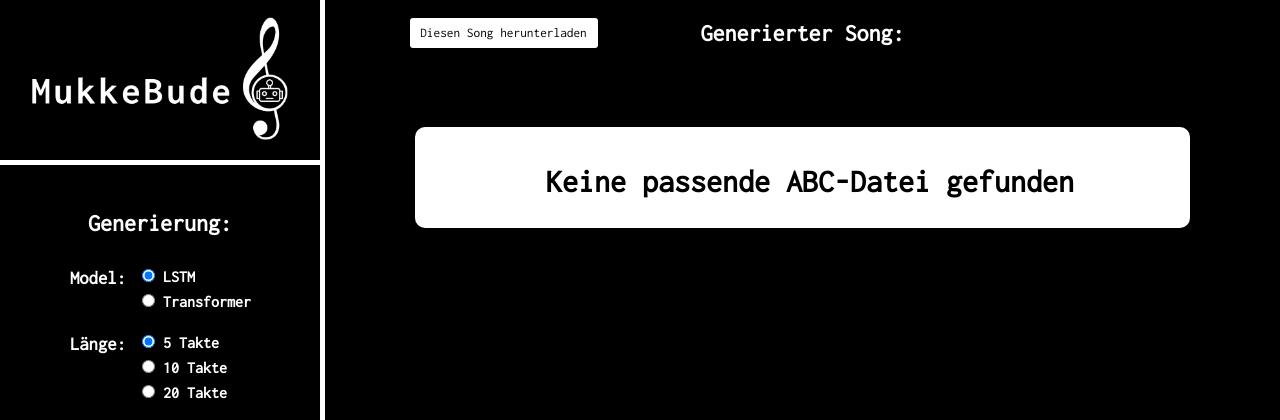
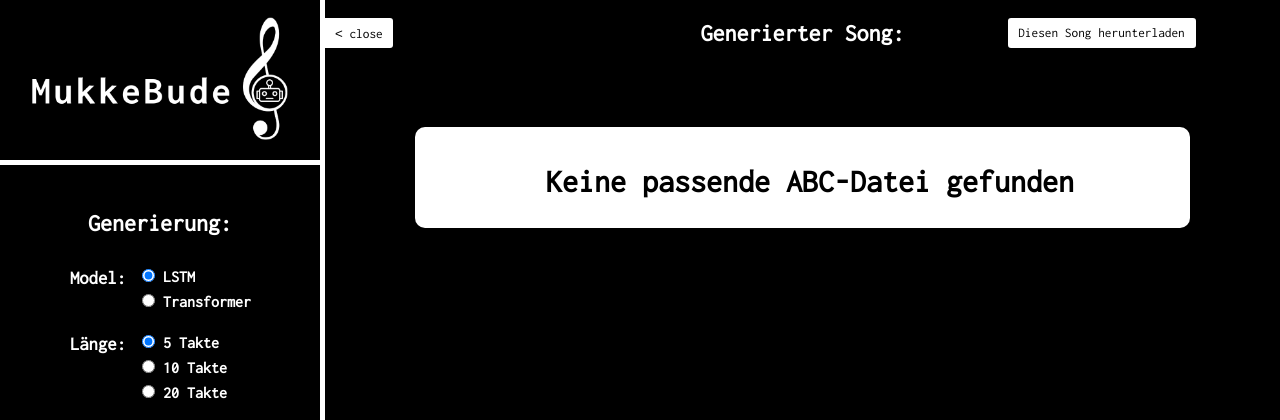
Before and after one commit to DHBW-FN-TIT20/Komposition-eines-Musikstuecks-mittels-Neuronaler-Netze, a Flask app: page /1 in a window 1280 px wide. Shown: the top 420 px of the page. Run offline with Flask 2, Linux system fonts and the light colour scheme; parts of the project's set-up code (start-up, migrations or seed data) failed here and were passed over.

Commit message:
made sideboard toggleable at width < 1300px

```diff
--- a/flask-webapp/static/script.js
+++ b/flask-webapp/static/script.js
@@ -2,6 +2,8 @@ const links = $('#links');
 const infoButton = $('#toggleInfo');
 const help = $('#help');
 const helpButton = $('#toggleHelp');
+const body = $('body');
+const sideboardButton = $('#toggle-sideboard');
 
 let abcString = '';
 let xmlhttp = new XMLHttpRequest();
@@ -67,6 +69,17 @@ let toggleHelp = () => {
     }
 }
 
+let toggleSideboard = () => {
+    console.log(body.css('grid-template-columns'));
+    if (body.css('grid-template-columns').startsWith('0px')) {
+        body.css('grid-template-columns', 'var(--sideboard-width) 5px calc(100% - 5px - var(--sideboard-width))');
+        sideboardButton.html('&#706; close');
+    } else {
+        body.css('grid-template-columns', '0 5px calc(100% - 5px)');
+        sideboardButton.html('open &#707;');
+    }
+}
+
 let generate_new_song = () => {
     const main = $('#main');
     const loadingScreen = $('#loading-screen');
--- a/flask-webapp/static/style.css
+++ b/flask-webapp/static/style.css
@@ -93,12 +93,22 @@ input[type=radio][disabled] ~ label {
 #download-current-midi {
     width: 192px;
     position: absolute;
-    left: 0;
+    right: 0;
 }
 
 #download-current-midi a {
     color: #000;
     text-decoration: none;
+}
+
+#toggle-sideboard {
+    display: none;
+    position: absolute;
+    top: 16px;
+    left: 0;
+    border-left: 0;
+    border-radius: 0 5px 5px 0;
+    height: 34px;
 }
 
 #loading-screen {
@@ -399,6 +409,10 @@ midi-visualizer svg rect.note.active {
     :root {
         --sideboard-width: 320px;
     }
+
+    #toggle-sideboard {
+        display: block;
+    }
 }
 
 /* Keyframes for Animations */
--- a/flask-webapp/templates/index.html
+++ b/flask-webapp/templates/index.html
@@ -67,6 +67,8 @@
             <div id="abcjs" class="center bottom-16"></div>
         </div>
 
+        <button id="toggle-sideboard" onclick="toggleSideboard()">&#706; close</button>
+
         <div id="loading-screen">
             <img src="{{ url_for('static', filename='img') }}/loading.png" class="rotate">
             <p>Song wird generiert...</p>
```
